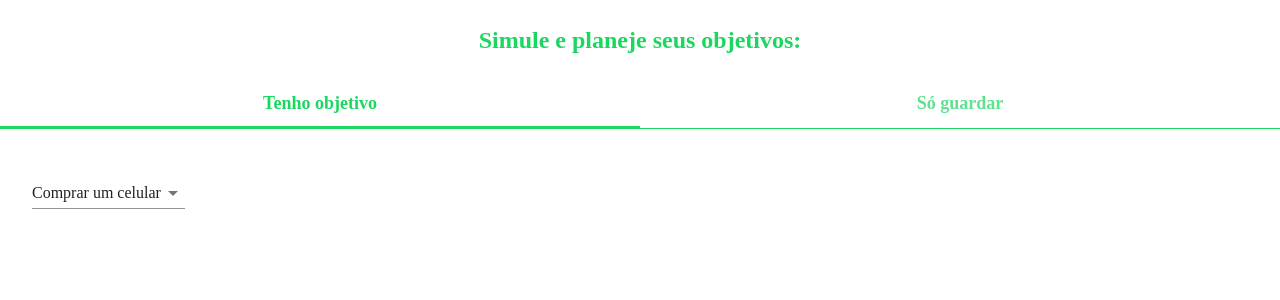
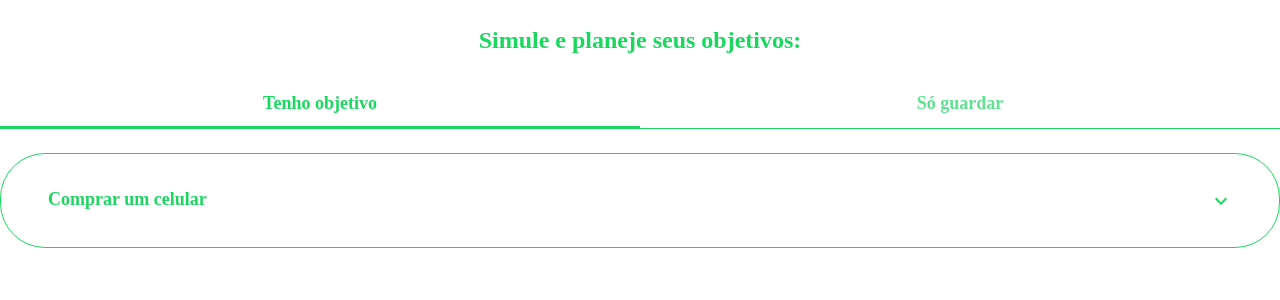
Before and after one commit to step-pagamentos/calculator, a React (Create React App) app: page / in a window 1280 px wide. Shown: the top 300 px of the page. Built offline with nearby package versions, Linux system fonts and the light colour scheme; the HTML template or start-up script is replaced by a standard one.

Commit message:
Add custom Select

```diff
--- a/package.json
+++ b/package.json
@@ -4,6 +4,7 @@
   "private": true,
   "dependencies": {
     "@material-ui/core": "^4.10.2",
+    "@material-ui/icons": "^4.9.1",
     "@testing-library/jest-dom": "^4.2.4",
     "@testing-library/react": "^9.3.2",
     "@testing-library/user-event": "^7.1.2",
--- a/src/components/Main.js
+++ b/src/components/Main.js
@@ -2,9 +2,10 @@ import React, { useState } from 'react';
 import { makeStyles } from '@material-ui/core/styles';
 import Box from '@material-ui/core/Box';
 import FormControl from '@material-ui/core/FormControl';
-import Select from '@material-ui/core/Select';
+import ExpandMore from '@material-ui/icons/ExpandMore';
 import MenuItem from '@material-ui/core/MenuItem';
 import Typography from '@material-ui/core/Typography';
+import Select from './Select';
 import TabBar from './TabBar';
 import TabPanel from './TabPanel';
 
@@ -27,23 +28,24 @@ const Main = () => {
         <Typography color="primary" variant="h5" className={classes.heading}>Simule e planeje seus objetivos:</Typography>
       </Box>
       <TabBar tab={tab} handleChange={handleTabChange} />
-      <TabPanel value={tab} index={0}>
-        <FormControl className={classes.formControl}>
+      <TabPanel className={classes.panel} value={tab} index={0}>
+        <Box pt={3}>
+          <FormControl className={classes.formControl} variant="filled" fullWidth={true}>
             <Select
               value={goal}
               onChange={handleGoalChange}
               displayEmpty
-            className={classes.selectEmpty}
+              classes={{ icon: classes.icon }}
               inputProps={{ 'aria-label': 'Without label' }}
+              IconComponent={ExpandMore}
             >
-            <MenuItem value="Comprar um celular">Comprar um celular</MenuItem>
+              <MenuItem className={classes.menuItem} value="Comprar um celular">Comprar um celular</MenuItem>
               <MenuItem value="Fazer uma viagem">Fazer uma viagem</MenuItem>
               <MenuItem value="Comprar carro ou moto">Comprar carro ou moro</MenuItem>
               <MenuItem value="Outro">Outro</MenuItem>
             </Select>
           </FormControl>
-        <Box display="flex" style={{ backgroundColor: 'red' }} />
-        <Box style={{ backgroundColor: 'green' }} />
+        </Box>
       </TabPanel>
       <TabPanel value={tab} index={1}>
         <Typography>Qual a frequência para guardar?</Typography>
@@ -53,10 +55,6 @@ const Main = () => {
 };
 
 const useStyles = makeStyles((theme) => ({
-  formControl: {
-    margin: theme.spacing(1),
-    minWidth: 120,
-  },
   heading: {
     textAlign: 'center',
     fontWeight: 600,
@@ -65,8 +63,9 @@ const useStyles = makeStyles((theme) => ({
     flexGrow: 1,
     backgroundColor: theme.palette.background.paper,
   },
-  selectEmpty: {
-    marginTop: theme.spacing(2),
+  icon: {
+    color: theme.palette.primary.main,
+    paddingRight: 40,
   },
 }));
 
--- /dev/null
+++ b/src/components/Select.js
@@ -0,0 +1,20 @@
+import React from 'react';
+import { withStyles } from '@material-ui/core/styles';
+import InputBase from '@material-ui/core/InputBase';
+import Select from '@material-ui/core/Select';
+
+const BootstrapInput = withStyles((theme) => ({
+  input: {
+    borderRadius: 45,
+    border: `1px solid ${theme.palette.primary.main}`,
+    color: theme.palette.primary.main,
+    fontSize: 18,
+    fontWeight: 600,
+    height: 18,
+    padding: '36px 40px 36px 47px',
+  },
+}))(InputBase);
+
+export default props => (
+  <Select {...props} input={<BootstrapInput />} />
+);
--- a/src/components/TabPanel.js
+++ b/src/components/TabPanel.js
@@ -12,7 +12,7 @@ const TabPanel = ({ children, value, index, ...other }) => {
       {...other}
     >
       {value === index && (
-        <Box p={3}>
+        <Box>
           <Typography>{children}</Typography>
         </Box>
       )}
```
Also changed, not shown: 1 other file (tests, documents, lock files or other folders). Lines whose indentation alone changed are shown as unchanged.
